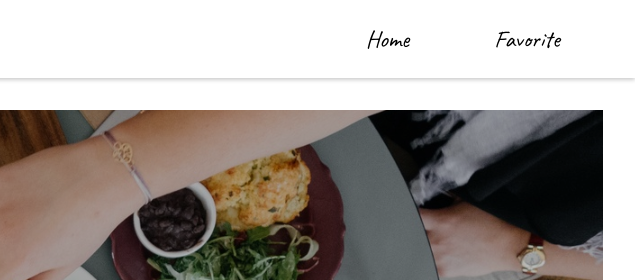
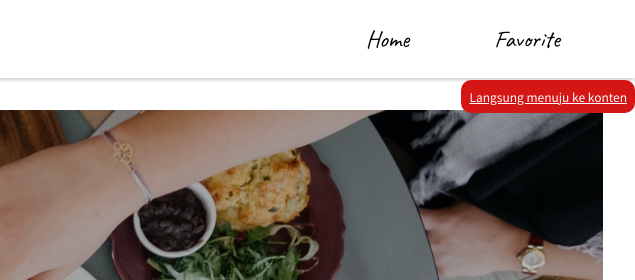
Before and after one commit to mauraqoonitah/restaurant-catalogue, a website built with webpack: page src/templates/index.html in a window 1280 px wide. Shown: the top 280 px of the page, 645-1280 px from the left. Built offline with nearby package versions, Linux system fonts and the light colour scheme; no server answers; files whose address does not match are found by name; what serviceworker-webpack-plugin would draw is missing.

Commit message:
menambahkan skip to content

```diff
--- a/src/scripts/views/pages/resto-home.js
+++ b/src/scripts/views/pages/resto-home.js
@@ -12,7 +12,7 @@ const RestoHome = {
          </div>
 
         <div class="content">
-            <h2 class="heading" tabindex="0" >List Restoran</h2>
+            <h2 class="heading" tabindex="0" id="mainContent2" tabindex="0" >List Restoran</h2>
             <p class="text-center text-grey" tabindex="0" ><i>Coba rekomendasi dari kami, nih.</i></p>
 
             <div id="restos" class="restos">
--- a/src/scripts/views/templates/template-creator.js
+++ b/src/scripts/views/templates/template-creator.js
@@ -5,7 +5,7 @@ import CONFIG from '../../globals/config';
 const createRestoDetailTemplate = (restaurant) => `
 <img class="resto_img" crossorigin="anonymous" src="${CONFIG.BASE_IMAGE_URL + restaurant.pictureId}" alt="${restaurant.name}" />
 <div class="resto_detail">
-    <h2 class="mealzy mbtm-2">${restaurant.name}</h2>
+    <h2 class="mealzy mbtm-2" >${restaurant.name}</h2>
     <p class="mbtm-2">
         ${restaurant.categories.map((category) => `
         <p class="detail_categories">${category.name}</p>
--- a/src/styles/style.css
+++ b/src/styles/style.css
@@ -555,3 +555,27 @@ footer p a {
     color: #d61515;
     text-decoration: none;
 }
+/* skip to content */
+
+.skip-link {
+    position: absolute;
+    top: 10vh;
+    right: 0;
+    background-color: #d61515;
+    border-radius: 10px;
+    color: white;
+    padding: 8px;
+    z-index: 100;
+    list-style: none;
+    font-size: 12px;
+}
+
+
+.skip-link:focus {
+    top: 10vh;
+}
+
+.skip-link:hover {
+    background-color: blanchedalmond;
+    color: black;
+}
--- a/src/templates/index.html
+++ b/src/templates/index.html
@@ -13,6 +13,7 @@
 </head>
 
 <body>
+    <a href="#mainContent2" class="skip-link" aria-label="skip to content">Langsung menuju ke konten</a>
     <header class="app-bar">
         <div class="app-bar__menu">
             <button id="hamburgerButton">☰</button>
```
Also changed, not shown: dist/bundle.js, dist/index.html, dist/sw.js.
